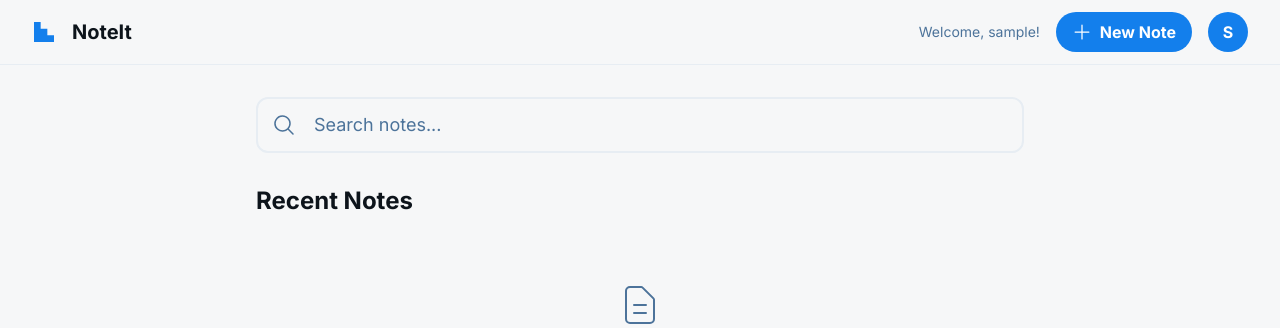
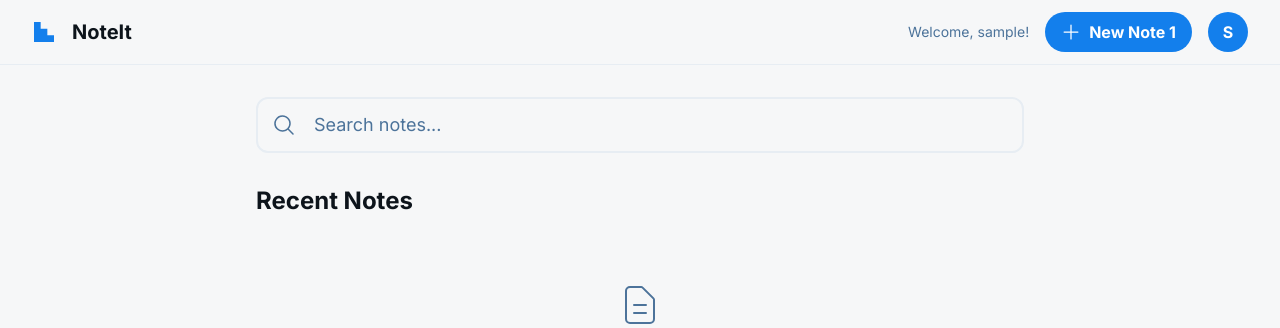
Before and after one commit to raja20032/WebAppWorkshop, a Flask app: page /search in a window 1280 px wide. Shown: the top 328 px of the page. Run offline with Flask 3, Linux system fonts and the light colour scheme; the visitor is signed in with stand-in values (Sample User, id 1); parts of the project's set-up code (start-up, migrations or seed data) failed here and were passed over; some libraries are stand-ins or nearby versions.

Commit message:
commit 2

```diff
--- a/templates/dashboard.html
+++ b/templates/dashboard.html
@@ -62,7 +62,7 @@
                                     d="M224,128a8,8,0,0,1-8,8H136v80a8,8,0,0,1-16,0V136H40a8,8,0,0,1,0-16h80V40a8,8,0,0,1,16,0v80h80A8,8,0,0,1,224,128Z">
                                 </path>
                             </svg>
-                            <span class="hidden sm:inline">New Note</span>
+                            <span class="hidden sm:inline">New Note 1</span>
                         </button>
                         <div class="relative">
                             <button onclick="toggleDropdown()" class="w-10 h-10 rounded-full bg-primary text-white flex items-center justify-center font-semibold hover:opacity-90 transition-opacity">
```
